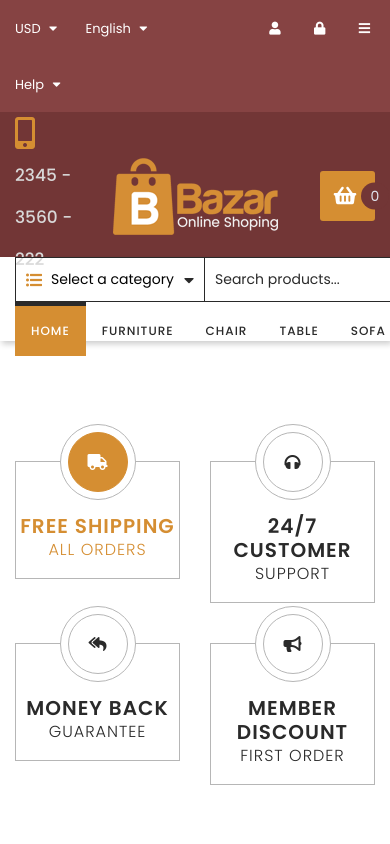
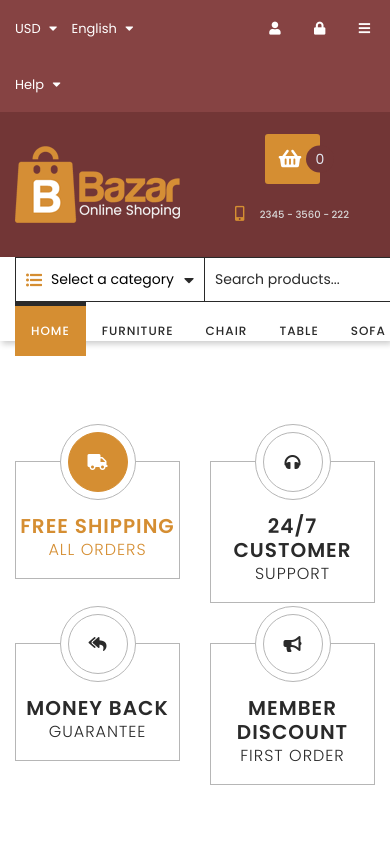
Before and after one commit to matwjablonski/kodilla-wdp-1906-02, a website built with Parcel: page src/index.html in a window 390 px wide. Shown: the top 844 px of the page. Built offline with nearby package versions, Linux system fonts and the light colour scheme.

Commit message:
Add RWD for logo, phone number and cart

```diff
--- a/src/partials/10_header.html
+++ b/src/partials/10_header.html
@@ -37,7 +37,7 @@
   <div class="company-claim">
     <div class="container">
       <div class="row align-items-center">
-        <div class="col text-left phone-number">
+        <div class="col text-left phone-number mobile-hide">
           <p><i class="fas fa-mobile-alt"></i> 2345 - 3560 - 222</p>
         </div>
         <div class="col text-center">
@@ -48,6 +48,9 @@
             <div class="cart-icon"><i class="fas fa-shopping-basket"></i></div>
             <div class="cart-counter">0</div>
           </a>
+          <div class="col text-left phone-number desktop-hide">
+            <p><i class="fas fa-mobile-alt"></i> 2345 - 3560 - 222</p>
+          </div>
         </div>
       </div>
     </div>
--- a/src/sass/components/_header.scss
+++ b/src/sass/components/_header.scss
@@ -1,6 +1,9 @@
 header {
   .top-bar {
     background-color: $header-topbar-bg;
+    @include media-breakpoint-down(sm) {
+      position: relative;
+    }
 
     ul {
       list-style: none;
@@ -25,6 +28,9 @@ header {
 
     .text-left ul li {
       margin-right: 1.5rem;
+      @include media-breakpoint-down(sm) {
+        margin-right: 10px;
+      }
 
       i {
         margin-left: 5px;
@@ -48,7 +54,18 @@ header {
     }
 
     .phone-number {
+      @include media-breakpoint-down(sm) {
+        order: 2;
+      }
       p {
+        @include media-breakpoint-down(sm) {
+          font-size: 12px;
+          margin: 10px -10px 0 15px;
+        }
+        @include media-breakpoint-down(xs) {
+          font-size: 10px;
+          margin: 10px -10px 0 10px;
+        }
         margin: 0;
         font-size: 17px;
         line-height: 42px;
@@ -56,6 +73,12 @@ header {
         font-weight: 500;
 
         i {
+          @include media-breakpoint-down(sm) {
+            font-size: 20px;
+          }
+          @include media-breakpoint-down(xs) {
+            font-size: 15px;
+          }
           font-size: 32px;
           color: $primary;
           vertical-align: middle;
@@ -66,6 +89,10 @@ header {
     }
 
     .cart {
+      @include media-breakpoint-down(sm) {
+        order: 3;
+        text-align: center !important;
+      }
       .cart-box {
         display: inline-block;
         position: relative;
```
